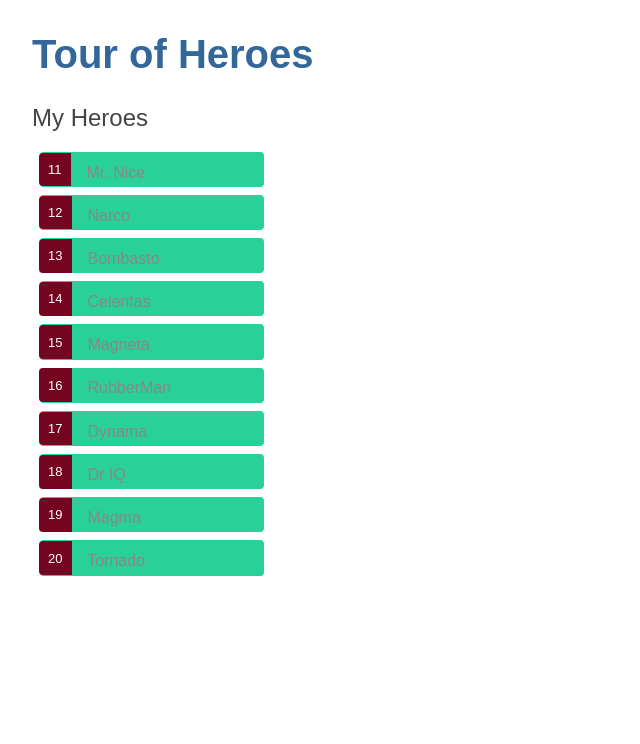
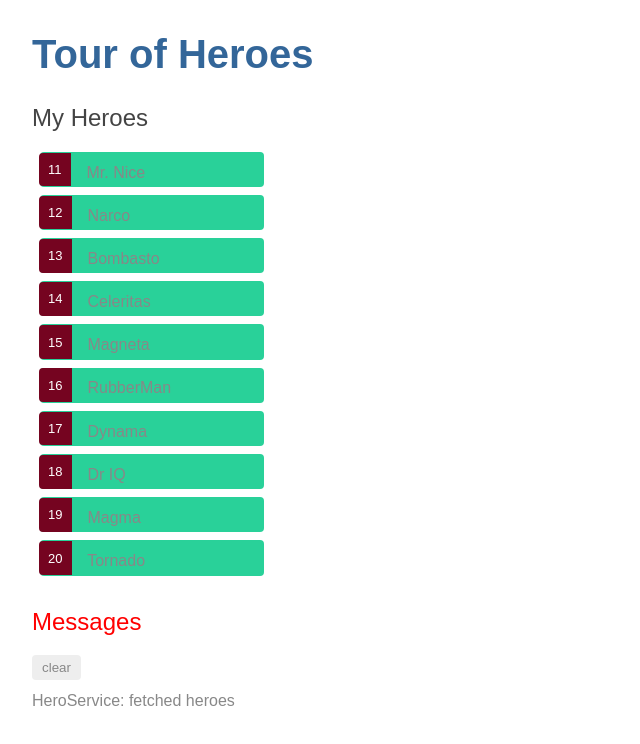
Before and after one commit to IT16029682/PAF-ANGULAR-ASSIGNMENT, an Angular app in the folder angular-tour-of-heroes/: page / in a window 1280 px wide. Shown: the top 744 px of the page, without its empty margins (0-640 px from the left). Built offline with nearby package versions, Linux system fonts and the light colour scheme.

Commit message:
generate service message and Bind to the MessageService and add CSS code to message.css

```diff
--- a/angular-tour-of-heroes/src/app/app.component.html
+++ b/angular-tour-of-heroes/src/app/app.component.html
@@ -1,2 +1,3 @@
 <h1>{{title}}</h1>
 <app-heroes></app-heroes>
+<app-messages></app-messages>
--- a/angular-tour-of-heroes/src/app/hero.service.ts
+++ b/angular-tour-of-heroes/src/app/hero.service.ts
@@ -3,13 +3,18 @@ import { Injectable } from '@angular/core';
 import { Observable, of } from 'rxjs';
 import { Hero } from './hero';
 import { HEROES } from './mock-heroes';
+import { MessageService } from './message.service';
+
 @Injectable({
   providedIn: 'root'
 })
 export class HeroService {
 
-  constructor() { }
+  constructor(private messageService: MessageService) { }
+
   getHeroes(): Observable<Hero[]> {
+    // TODO: send the message _after_ fetching the heroes
+    this.messageService.add('HeroService: fetched heroes');
     return of(HEROES);
   }
 }
--- /dev/null
+++ b/angular-tour-of-heroes/src/app/message.service.ts
@@ -0,0 +1,16 @@
+import { Injectable } from '@angular/core';
+
+@Injectable({
+  providedIn: 'root',
+})
+export class MessageService {
+  messages: string[] = [];
+
+  add(message: string) {
+    this.messages.push(message);
+  }
+
+  clear() {
+    this.messages = [];
+  }
+}
--- a/angular-tour-of-heroes/src/app/messages/messages.component.css
+++ b/angular-tour-of-heroes/src/app/messages/messages.component.css
@@ -0,0 +1,35 @@
+/* MessagesComponent's private CSS styles */
+h2 {
+    color: red;
+    font-family: Arial, Helvetica, sans-serif;
+    font-weight: lighter;
+  }
+  body {
+    margin: 2em;
+  }
+  body, input[text], button {
+    color: crimson;
+    font-family: Cambria, Georgia;
+  }
+
+  button.clear {
+    font-family: Arial;
+    background-color: #eee;
+    border: none;
+    padding: 5px 10px;
+    border-radius: 4px;
+    cursor: pointer;
+    cursor: hand;
+  }
+  button:hover {
+    background-color: #cfd8dc;
+  }
+  button:disabled {
+    background-color: #eee;
+    color: #aaa;
+    cursor: auto;
+  }
+  button.clear {
+    color: #888;
+    margin-bottom: 12px;
+  }
--- a/angular-tour-of-heroes/src/app/messages/messages.component.html
+++ b/angular-tour-of-heroes/src/app/messages/messages.component.html
@@ -1,3 +1,9 @@
-<h1>{{title}}</h1>
-<app-heroes></app-heroes>
-<app-messages></app-messages>
+
+<div *ngIf="messageService.messages.length">
+
+  <h2>Messages</h2>
+  <button class="clear"
+          (click)="messageService.clear()">clear</button>
+  <div *ngFor='let message of messageService.messages'> {{message}} </div>
+
+</div>
--- a/angular-tour-of-heroes/src/app/messages/messages.component.ts
+++ b/angular-tour-of-heroes/src/app/messages/messages.component.ts
@@ -1,4 +1,5 @@
 import { Component, OnInit } from '@angular/core';
+import { MessageService } from '../message.service';
 
 @Component({
   selector: 'app-messages',
@@ -7,7 +8,7 @@ import { Component, OnInit } from '@angular/core';
 })
 export class MessagesComponent implements OnInit {
 
-  constructor() { }
+  constructor(public messageService: MessageService) {}
 
   ngOnInit() {
   }
```
Also changed, not shown: 1 other file (tests, documents, lock files or other folders).
